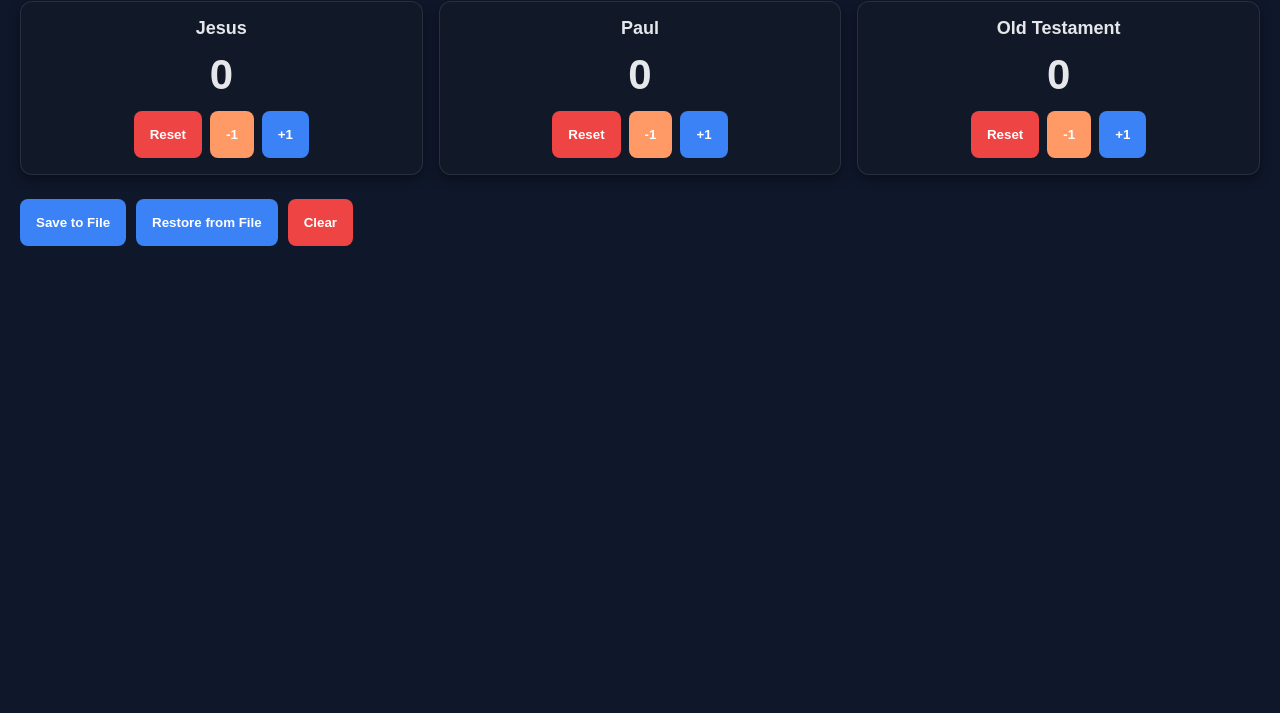
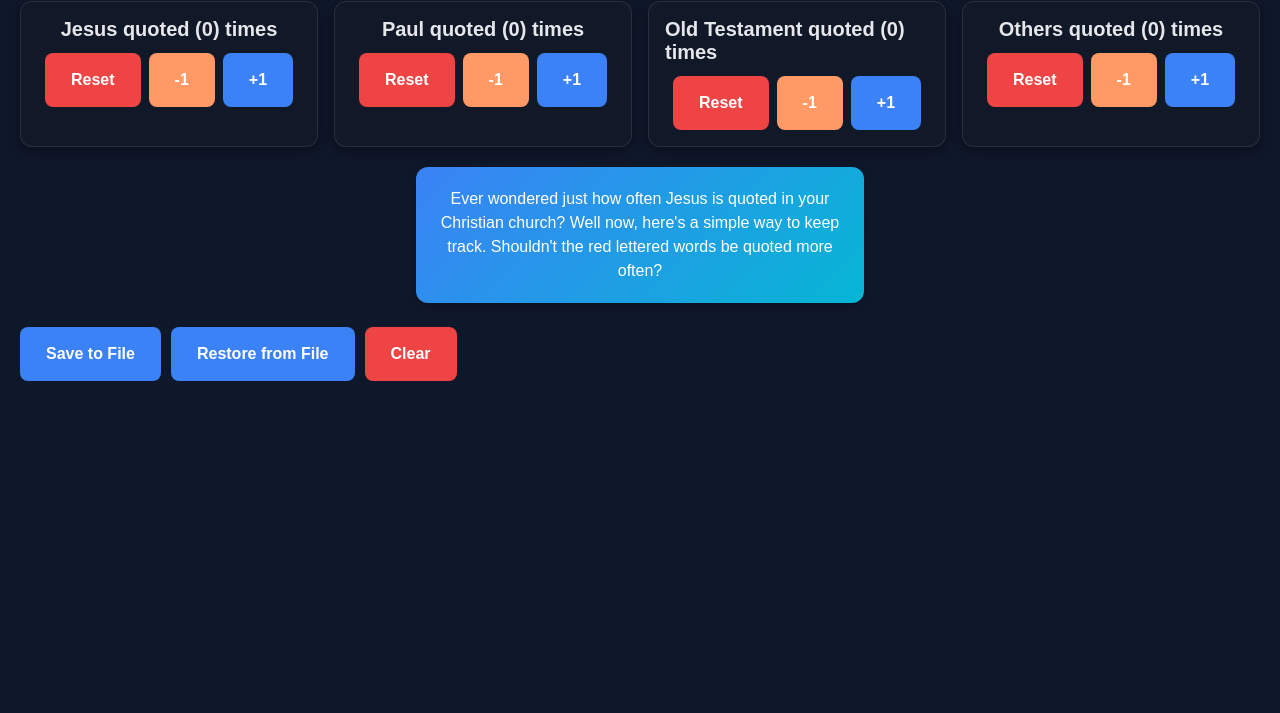
Before and after one commit to labatomy/redlettercount, a plain HTML site: page index.html in a window 1280 px wide. Shown: the part 87-800 px from the top of the page. Drawn offline with Linux system fonts and the light colour scheme.

Commit message:
Update index.html

```diff
--- a/index.html
+++ b/index.html
@@ -3,7 +3,7 @@
 <head>
   <meta charset="utf-8"/>
   <meta name="viewport" content="width=device-width, initial-scale=1"/>
-  <title>3 Counters</title>
+  <title>Red Letter Quote Counter</title>
   <style>
     body {
       font-family: sans-serif; background: #0f172a; color: #e5e7eb;
@@ -16,12 +16,13 @@
       border-radius: 12px; padding: 16px; box-shadow: 0 4px 12px rgba(0,0,0,0.4);
       display: flex; flex-direction: column; align-items: center; gap: 12px;
     }
-    .name { font-weight: bold; font-size: 18px; }
+    .name { font-weight: bold; font-size: 20px; }
     .count { font-size: 42px; font-weight: bold; cursor: pointer; }
     .row { display: flex; gap: 8px; }
     button {
-      padding: 16px 16px; border: none; border-radius: 8px;
+      padding: 18px 26px; border: none; border-radius: 8px;
       cursor: pointer; font-weight: bold; background: #3b82f6; color: white;
+	  font-size: 16px;
     }
     button:hover { filter: brightness(1.15); }
     .danger { background: #ef4444; }
@@ -31,8 +32,26 @@
   </style>
 </head>
 <body>
-  <h1>Red Letter Count</h1>
+  <h1>Red Letter Quote Counter</h1>
   <div class="grid" id="grid"></div>
+
+	<div style="
+	  max-width: 400px;
+	  margin: 20px auto;
+	  padding: 20px 24px;
+	  background: linear-gradient(135deg, #3b82f6, #06b6d4);
+	  color: white;
+	  font-family: sans-serif;
+	  font-size: 16px;
+	  border-radius: 12px;
+	  box-shadow: 0 4px 12px rgba(0,0,0,0.2);
+	  text-align: center;
+	  line-height: 1.5;
+	">
+	  Ever wondered just how often Jesus is quoted in your Christian church?
+	  Well now, here's a simple way to keep track. Shouldn't the red lettered
+	  words be quoted more often?
+	</div>
 
   <div class="tools">
     <button id="save">Save to File</button>
@@ -47,7 +66,8 @@
       const defaults = [
         { id: "c1", name: "Jesus", value: 0 },
         { id: "c2", name: "Paul", value: 0 },
-        { id: "c3", name: "Old Testament", value: 0 }
+        { id: "c3", name: "Old Testament", value: 0 },
+		{ id: "c4", name: "Others", value: 0 }
       ];
       let counters = new Map();
 
@@ -74,8 +94,7 @@
       function render() {
         grid.innerHTML = Array.from(counters.values()).map(c => `
           <div class="card" data-id="${c.id}">
-            <div class="name">${c.name}</div>
-            <div class="count">${c.value}</div>
+            <div class="name">${c.name} quoted (${c.value}) times</div>
             <div class="row">
               <button class="danger" data-action="reset">Reset</button>
 			  <button class="warning" data-action="minus">-1</button>
```
